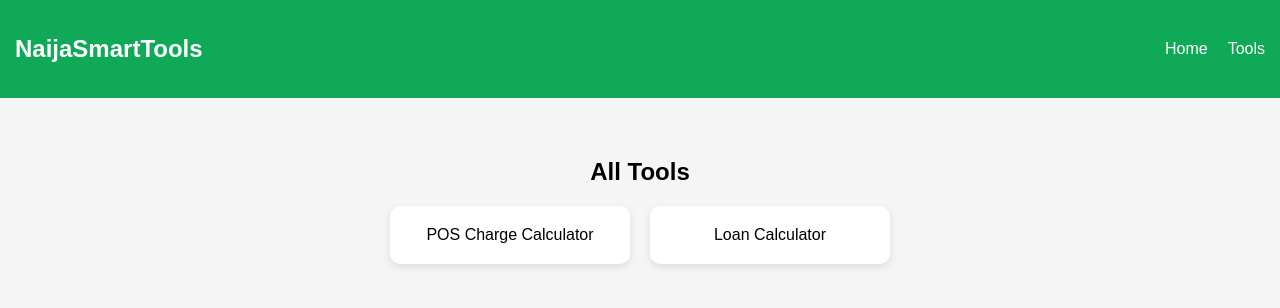
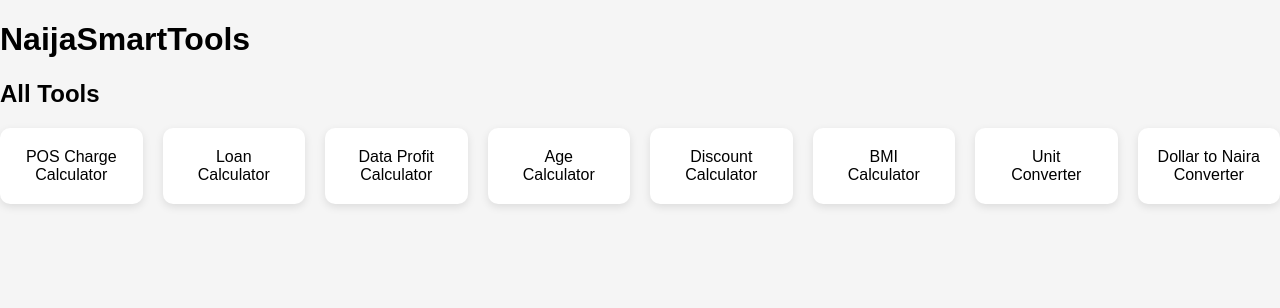
Before and after one commit to wisdomalan9/naijasmarttools, a website: page public/tools/index.html in a window 1280 px wide. Drawn offline with Linux system fonts and the light colour scheme.

Commit message:
Add more tools

```diff
--- a/public/tools/index.html
+++ b/public/tools/index.html
@@ -1,40 +1,50 @@
 <!DOCTYPE html>
 <html>
-
 <head>
-<title>All Tools - NaijaSmartTools</title>
+<title>Tools - NaijaSmartTools</title>
 <link rel="stylesheet" href="/css/style.css">
 </head>
 
 <body>
 
-<nav class="navbar">
-<h1 class="logo">NaijaSmartTools</h1>
-
-<ul class="nav-links">
-<li><a href="/">Home</a></li>
-<li><a href="/tools/index.html">Tools</a></li>
-</ul>
-</nav>
-
-<section class="tools">
-
+<h1>NaijaSmartTools</h1>
 <h2>All Tools</h2>
 
 <div class="tool-grid">
 
-<a class="tool-card" href="/tools/pos.html">
+<a href="/tools/pos.html" class="tool-card">
 POS Charge Calculator
 </a>
 
-<a class="tool-card" href="/tools/loan.html">
+<a href="/tools/loan.html" class="tool-card">
 Loan Calculator
+</a>
+
+<a href="/tools/data-profit.html" class="tool-card">
+Data Profit Calculator
+</a>
+
+<a href="/tools/age.html" class="tool-card">
+Age Calculator
+</a>
+
+<a href="/tools/discount.html" class="tool-card">
+Discount Calculator
+</a>
+
+<a href="/tools/bmi.html" class="tool-card">
+BMI Calculator
+</a>
+
+<a href="/tools/unit.html" class="tool-card">
+Unit Converter
+</a>
+
+<a href="/tools/currency.html" class="tool-card">
+Dollar to Naira Converter
 </a>
 
 </div>
 
-</section>
-
 </body>
-
 </html>
```
Also changed, not shown: public/tools/age.html (added), public/tools/bmi.html (added), public/tools/currency.html (added), public/tools/data-profit.html (added), public/tools/discount.html (added).
